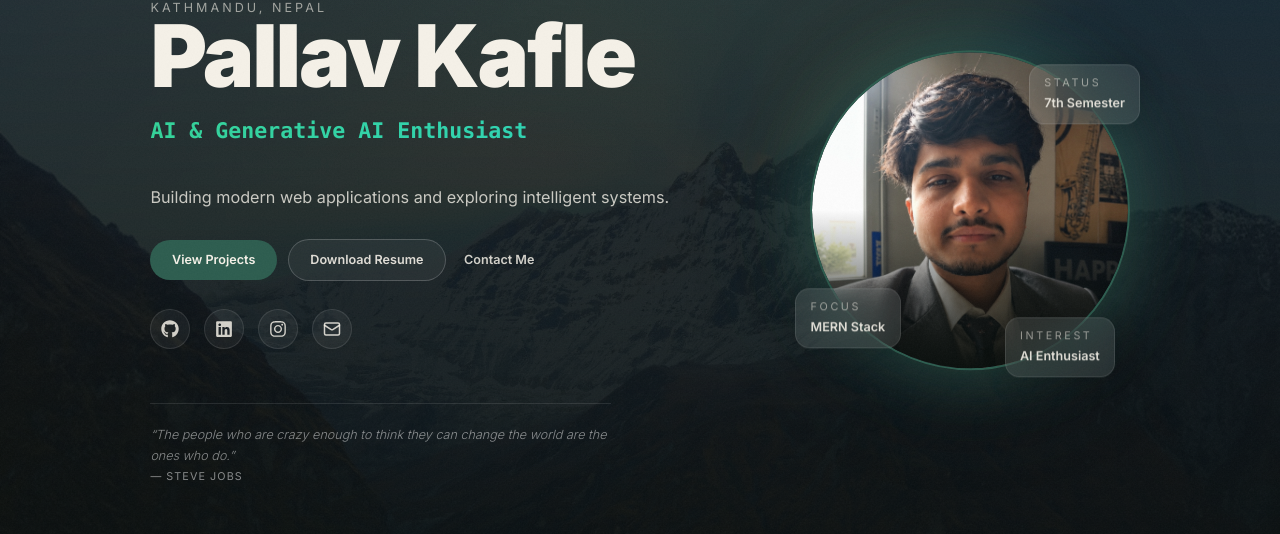
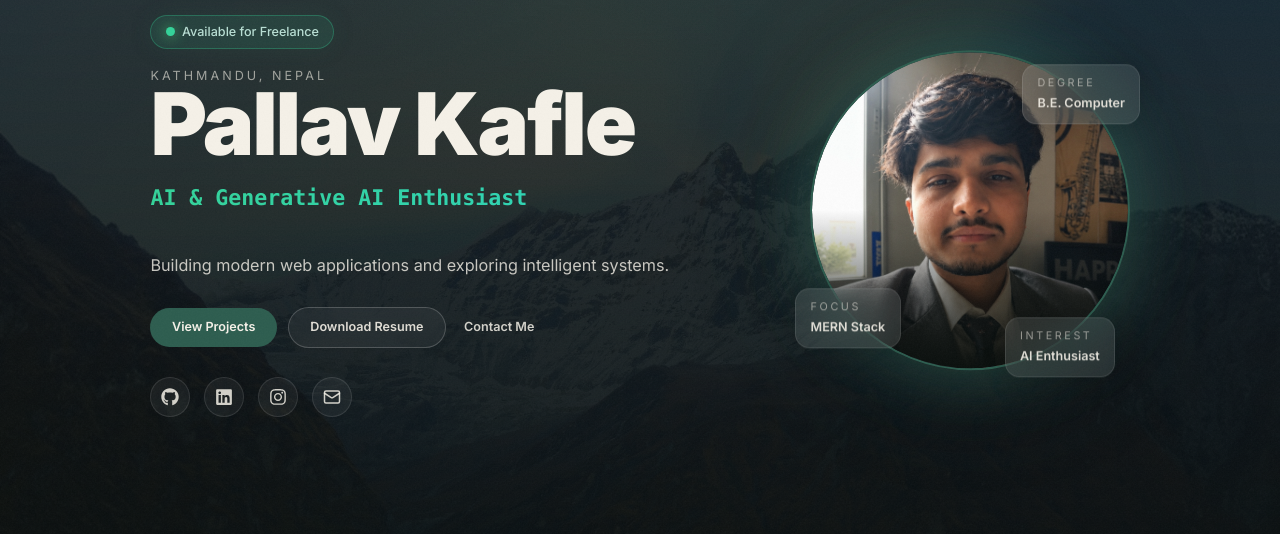
Before and after one commit to pallavkafle/myPORTFOLIO, a Next.js app: page / in a window 1280 px wide. Shown: the part 242-776 px from the top of the page. Built offline with nearby package versions, Linux system fonts and the light colour scheme; no server answers.

Commit message:
content: remove stale text and generic quotes

```diff
--- a/components/sections/Education.tsx
+++ b/components/sections/Education.tsx
@@ -44,7 +44,7 @@ export default function Education() {
             <p className="mt-2 text-lg text-text/80">B.E. Computer Engineering</p>
 
             <div className="mt-5 flex flex-wrap gap-3 text-sm text-text/70">
-              <span className="rounded-full border border-white/10 bg-black/25 px-4 py-2">7th Semester</span>
+              <span className="rounded-full border border-white/10 bg-black/25 px-4 py-2">Currently Enrolled</span>
               <span className="rounded-full border border-white/10 bg-black/25 px-4 py-2">Expected Graduation: 2084 B.S.</span>
             </div>
 
--- a/components/sections/Hero.tsx
+++ b/components/sections/Hero.tsx
@@ -115,19 +115,6 @@ export default function Hero() {
               ))}
             </div>
 
-            <motion.div
-              initial={{ opacity: 0 }}
-              animate={{ opacity: 1 }}
-              transition={{ delay: 1.2, duration: 1 }}
-              className="mt-10 max-w-lg border-t border-white/10 pt-6"
-            >
-              <p className="text-sm leading-relaxed font-light italic text-white/50">
-                &ldquo;The people who are crazy enough to think they can change the world are the ones who do.&rdquo;
-              </p>
-              <p className="mt-1 text-xs tracking-widest text-white/50 uppercase">
-                — Steve Jobs
-              </p>
-            </motion.div>
           </motion.div>
         </motion.div>
 
@@ -162,8 +149,8 @@ export default function Hero() {
                 transition={{ duration: 0.5, delay: 0.8 }}
                 className="absolute -right-3 top-4 hidden rounded-2xl border border-white/10 bg-white/10 px-4 py-3 text-sm text-text/90 shadow-[0_0_24px_rgba(0,0,0,0.2)] backdrop-blur-xl md:block"
               >
-                <p className="text-xs uppercase tracking-[0.24em] text-text/55">Status</p>
-                <p className="mt-1 font-semibold">7th Semester</p>
+                <p className="text-xs uppercase tracking-[0.24em] text-text/55">Degree</p>
+                <p className="mt-1 font-semibold">B.E. Computer</p>
               </motion.div>
 
               <motion.div
--- a/lib/data/certificates.ts
+++ b/lib/data/certificates.ts
@@ -17,7 +17,7 @@ export const certificates: Certificate[] = [
   {
     provider: "Broadway Infosys",
     title: "Generative AI & Large Language Models",
-    meta: "Currently Pursuing | Expected: Soon",
+    meta: "Currently Pursuing",
     verify: null,
     completed: false
   },
```
